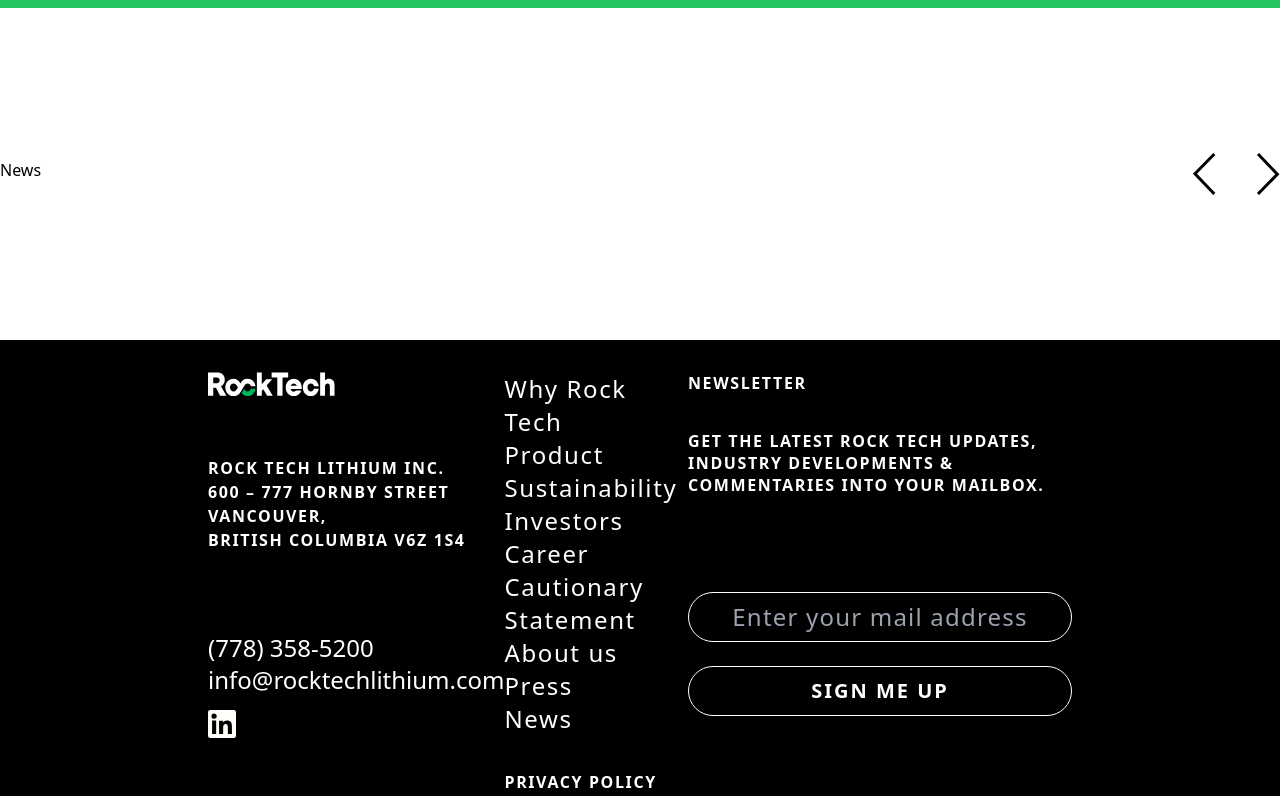
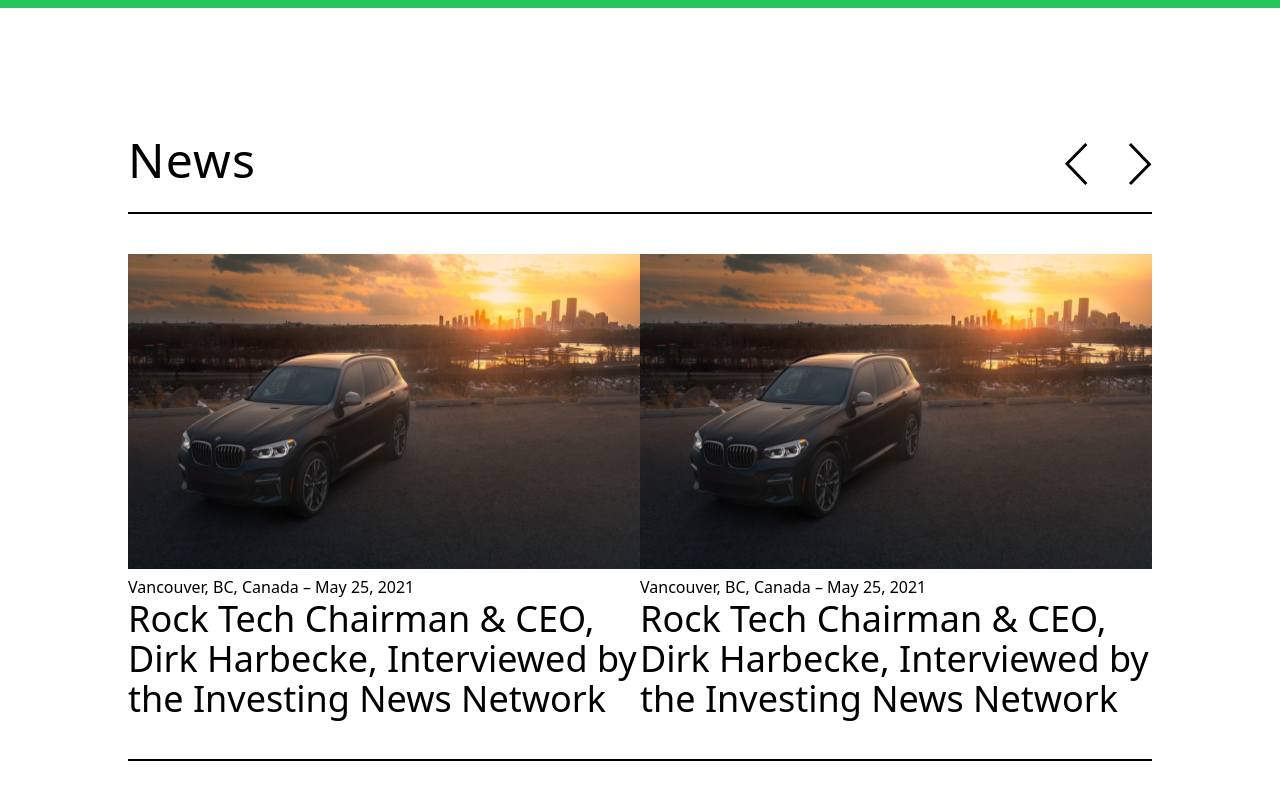
Before and after one commit to chrissiemhrk/rocktech, a Next.js app: page / in a window 1280 px wide. Shown: the part 2060-2856 px from the top of the page. Built offline with nearby package versions, Linux system fonts and the light colour scheme.

Commit message:
add news section

```diff
--- a/pages/index.js
+++ b/pages/index.js
@@ -4,6 +4,7 @@
 import TimesImg from "../public/images/times.png";
 import TonsImg from "../public/images/tons.png";
 import RecyclingImg from "../public/images/recycling.png";
+import News1 from "../public/images/news-1.png";
 export default function Home() {
   return (
     <>
@@ -106,10 +107,10 @@
             and reusing lithium for a cleaner future.
           </p>
         </section>
-        <section className="content-wrapper lg:py-36 py-18">
-          <div className="font-primary uppercase flex items-center justify-between overflow-x-hidden">
+        <section className="content-wrapper lg:py-32 py-18 px-32">
+          <div className="font-primary uppercase flex items-center justify-between overflow-x-hidden mb-5">
             <div className="lg:text-7.5xl text-5.5xl font-light pb-2 font-primary capitalize">
-              <h1>News</h1>
+              <h1 className="text-5xl tracking-wide">News</h1>
             </div>
             <div className="flex">
               <div className="mr-4 lg:mr-10 cursor-pointer max-w-max">
@@ -162,6 +163,28 @@
               </div>
             </div>
           </div>
+          <div className="border-y-2 border-black flex items-center py-10 justify-between">
+            <div className="w-1/2">
+              <Image src={News1} width={650} height={400} alt="" />
+              <p className="font-medium">
+                Vancouver, BC, Canada – May 25, 2021
+              </p>
+              <p className="text-4xl font-thin">
+                Rock Tech Chairman & CEO, Dirk Harbecke, Interviewed by the
+                Investing News Network
+              </p>
+            </div>
+            <div className="w-1/2">
+              <Image src={News1} width={650} height={400} alt="" />
+              <p className="font-medium">
+                Vancouver, BC, Canada – May 25, 2021
+              </p>
+              <p className="text-4xl font-thin">
+                Rock Tech Chairman & CEO, Dirk Harbecke, Interviewed by the
+                Investing News Network
+              </p>
+            </div>
+          </div>
           <span className="whitespace-nowrap align-top overflow-hidden md:border-b-2 md:border-t-2 border-t border-b border-solid border-secondary" />
         </section>
       </main>
```
Also changed, not shown: public/images/news-1.png (added).
